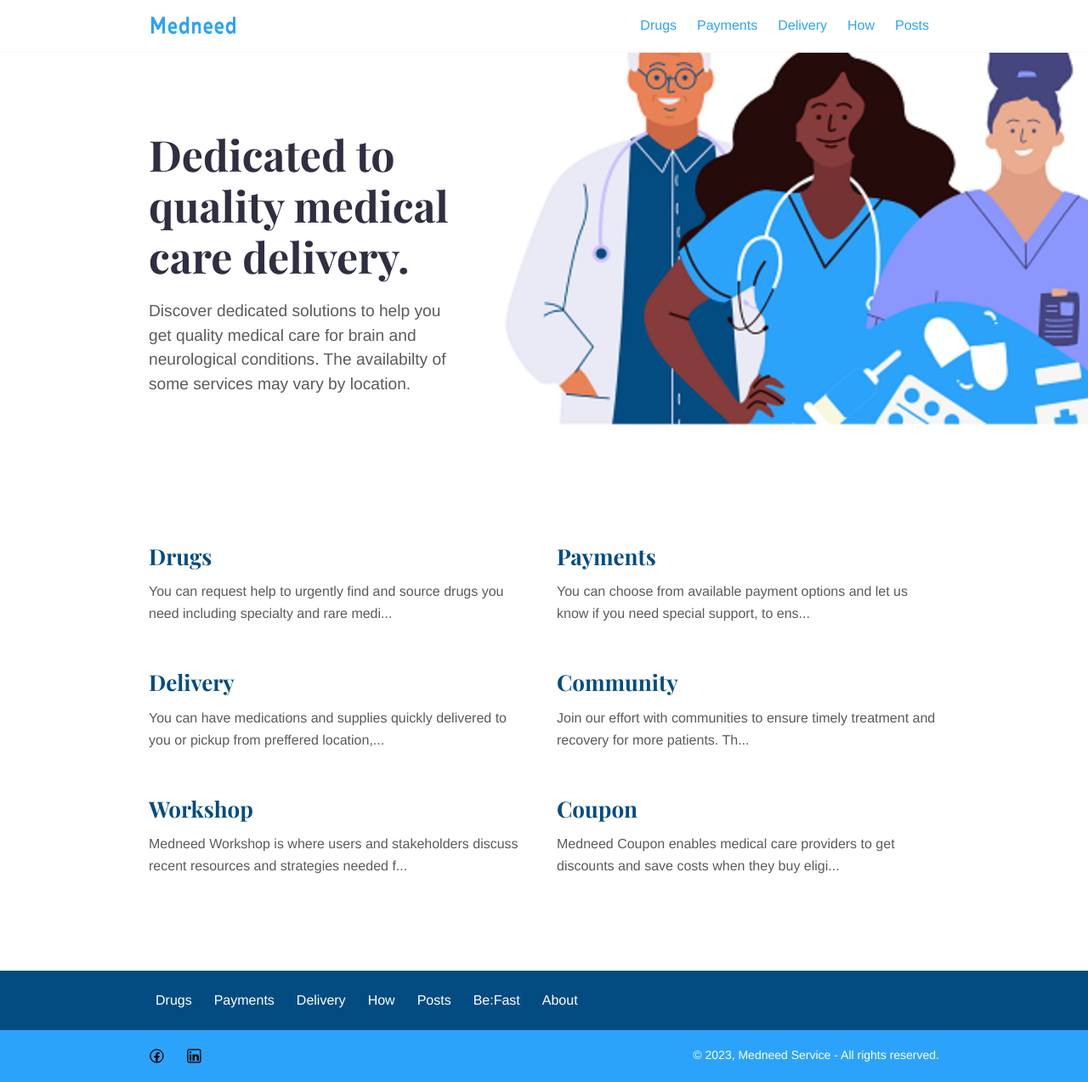
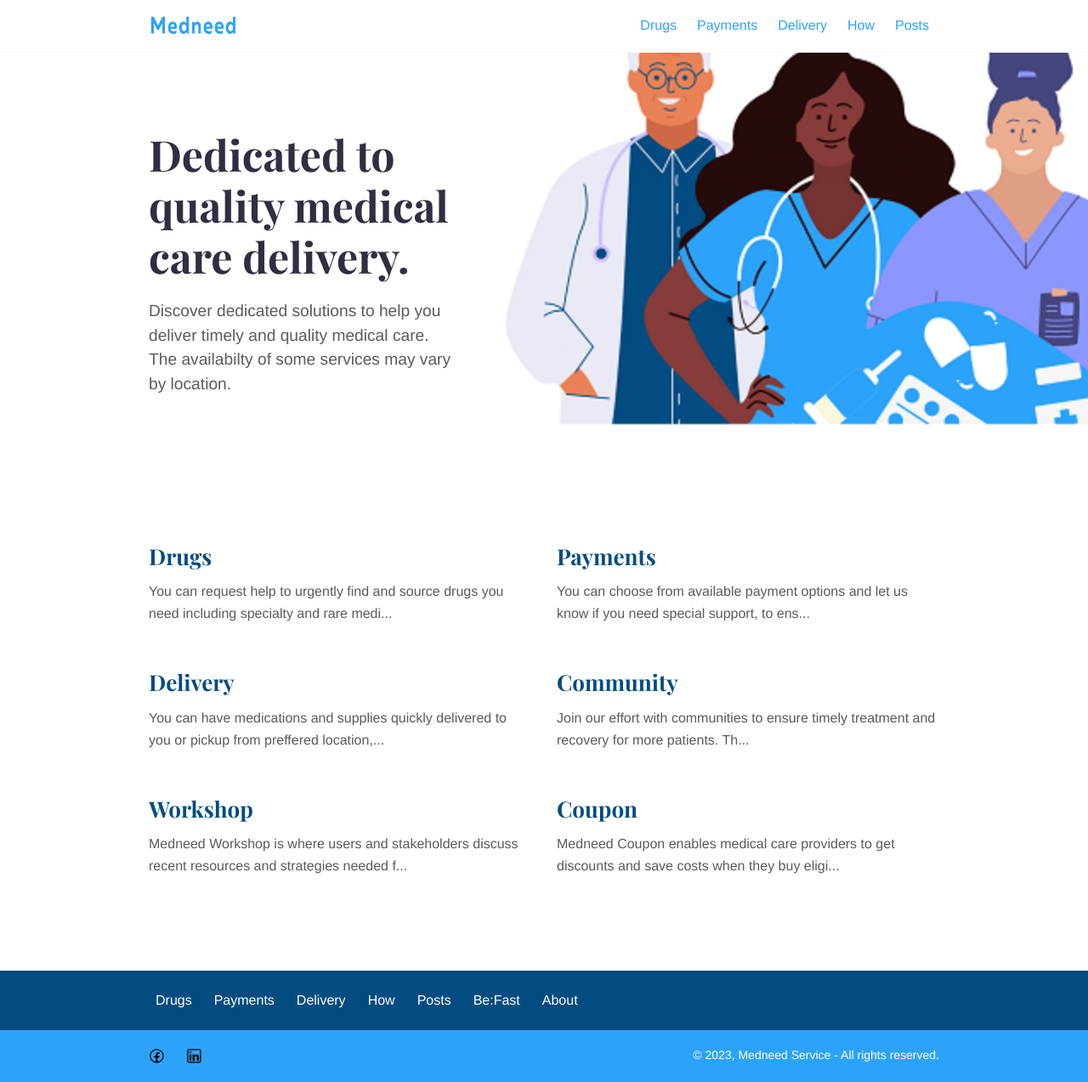
Before and after one commit to Iraneus/betamedneed, a Jekyll site: the page built from services.md, in a window 1280 px wide. Shown: the whole page at 85% size. Built offline with Jekyll 4.4.1, drawn with Linux system fonts in a browser that asks for light colours.

Commit message:
edit service index

```diff
--- a/services.md
+++ b/services.md
@@ -10,4 +10,4 @@
 
 # Dedicated to quality medical care delivery.
 
-Discover dedicated solutions to help you get quality medical care for brain and neurological conditions. The availabilty of some services may vary by location.
+Discover dedicated solutions to help you deliver timely and quality medical care. The availabilty of some services may vary by location.
```
